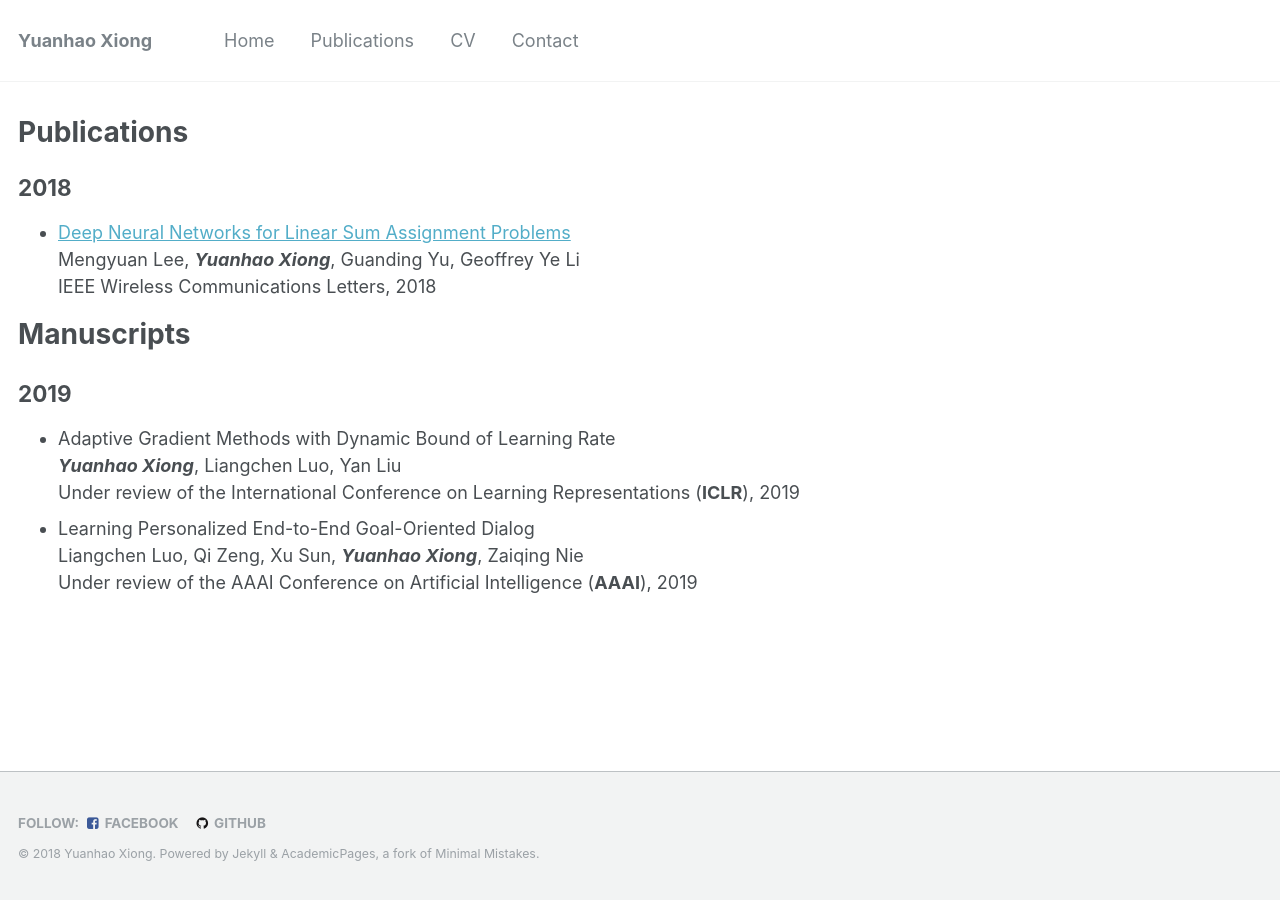
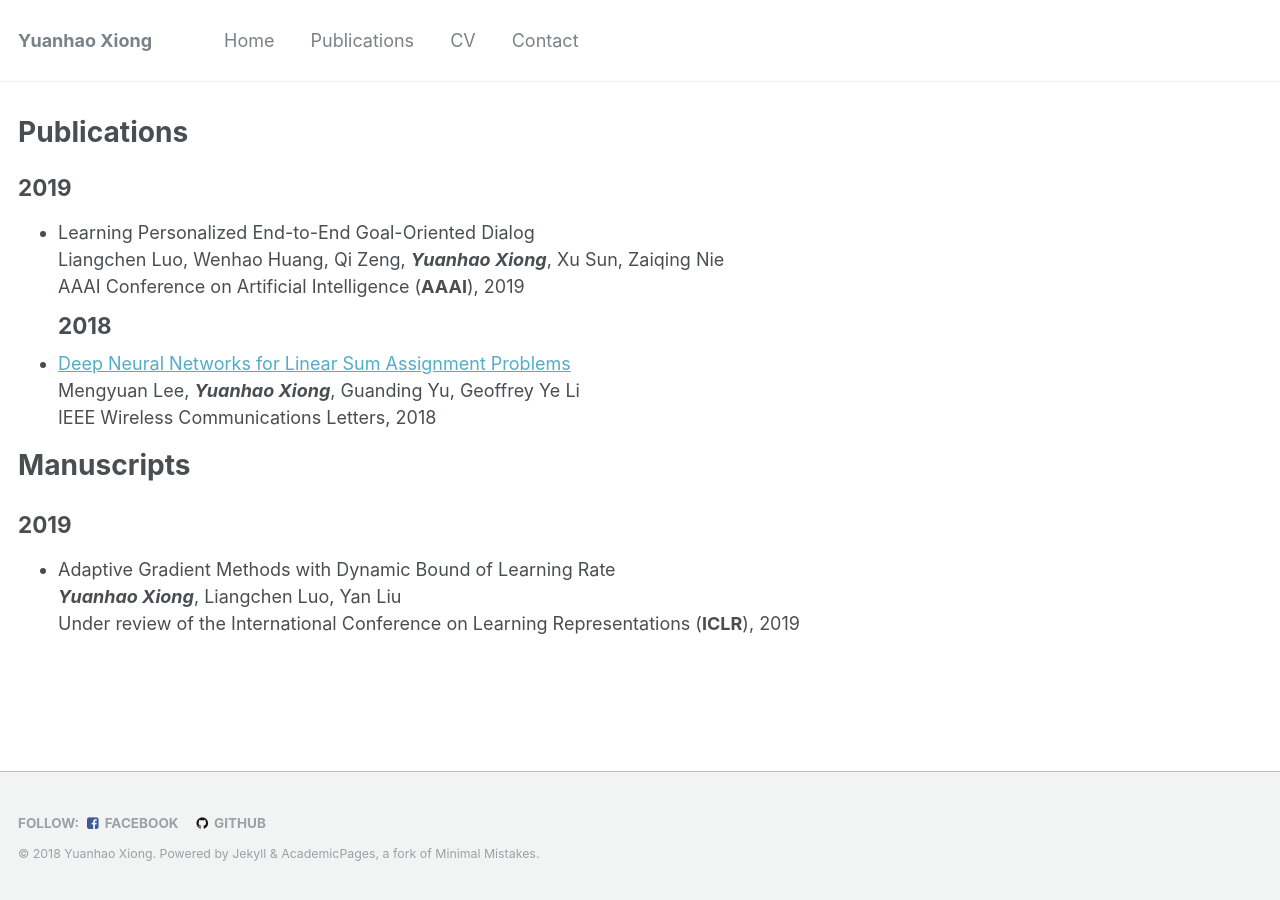
Before and after one commit to xyh97/xyh97.github.io, a Jekyll site: the page built from _pages/publications.md, in a window 1280 px wide. Built offline with Jekyll 4.4.1, drawn with Linux system fonts in a browser that asks for light colours; part of the change alters nothing that is shown.

Commit message:
update publication

```diff
--- a/_pages/publications.md
+++ b/_pages/publications.md
@@ -5,6 +5,10 @@ permalink: /publications/
 author_profile: true
 ---
 
+## 2019
+- Learning Personalized End-to-End Goal-Oriented Dialog
+Liangchen Luo, Wenhao Huang, Qi Zeng, ***Yuanhao Xiong***, Xu Sun, Zaiqing Nie
+AAAI Conference on Artificial Intelligence (**AAAI**), 2019
 ## 2018
 - [Deep Neural Networks for Linear Sum Assignment Problems](https://ieeexplore.ieee.org/stamp/stamp.jsp?tp=&arnumber=8371290)
 Mengyuan Lee, ***Yuanhao Xiong***, Guanding Yu, Geoffrey Ye Li
@@ -15,6 +19,3 @@ IEEE Wireless Communications Letters, 2018
 - Adaptive Gradient Methods with Dynamic Bound of Learning Rate
 ***Yuanhao Xiong***, Liangchen Luo, Yan Liu
 Under review of the International Conference on Learning Representations (**ICLR**), 2019
-- Learning Personalized End-to-End Goal-Oriented Dialog
-Liangchen Luo, Qi Zeng, Xu Sun, ***Yuanhao Xiong***, Zaiqing Nie
-Under review of the AAAI Conference on Artificial Intelligence (**AAAI**), 2019
```
